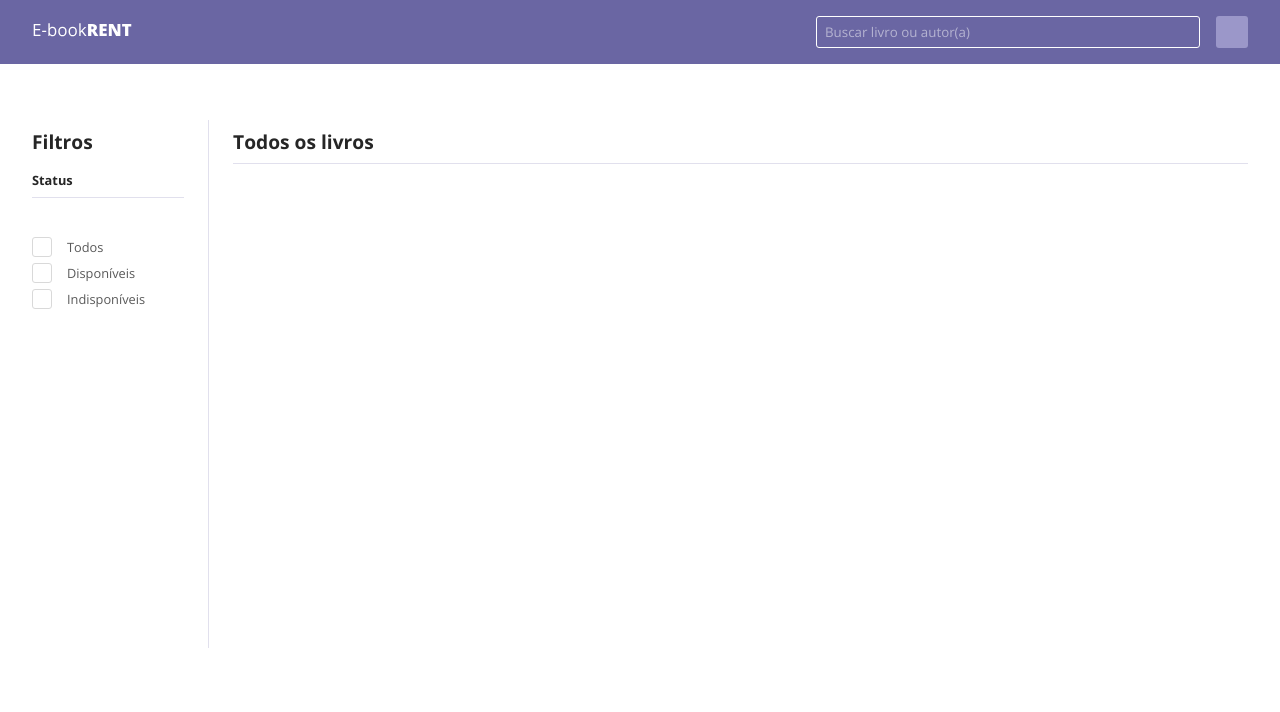
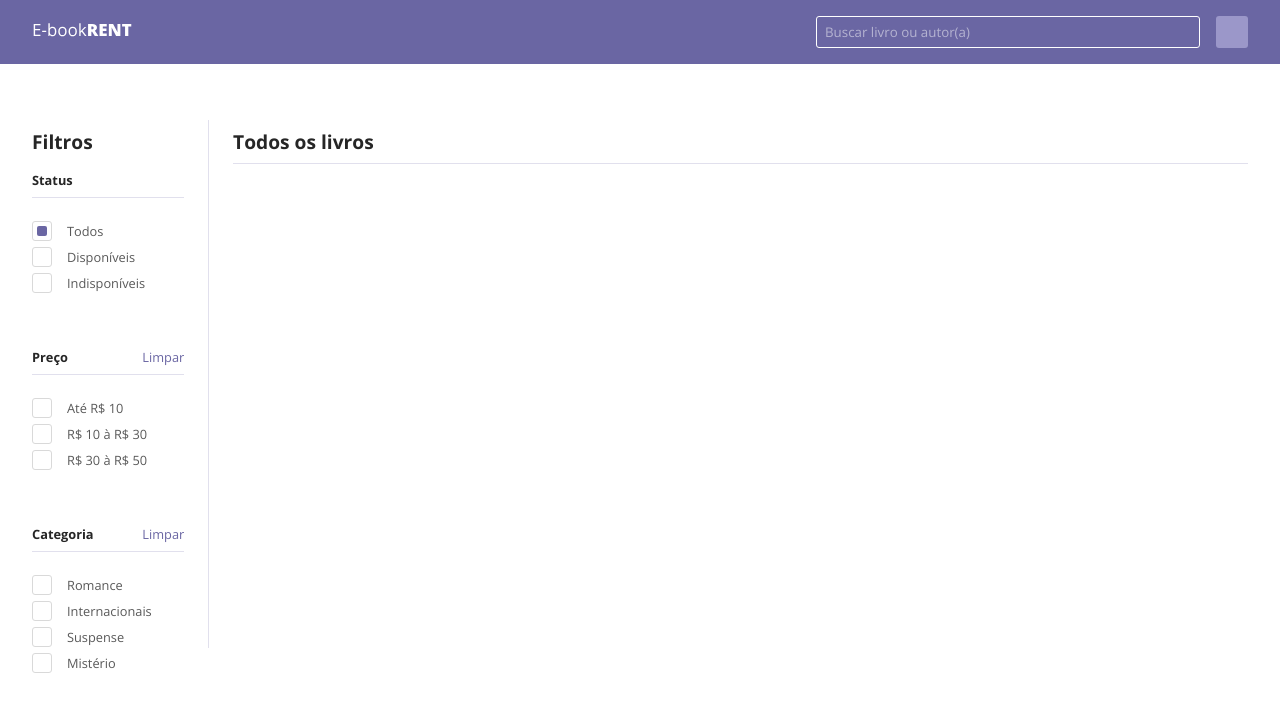
Before and after one commit to elicavalheiro/ebook-rent, a Vue app: page / in a window 1280 px wide. Shown: the top 712 px of the page. Built offline with nearby package versions, Linux system fonts and the light colour scheme.

Commit message:
:sparkles: create filters

```diff
--- a/src/components/Checkbox.vue
+++ b/src/components/Checkbox.vue
@@ -2,7 +2,11 @@
   <div class="checkbox-container">
     <label class="checkbox">
       {{ label }}
-      <input type="checkbox" :value="modelValue" @click="$emit('update:modelValue', !modelValue)" />
+      <input
+        type="checkbox"
+        :value="value"
+        :checked="value === modelValue"
+        @change="$emit('update:modelValue', $event.target.value)" />
       <span class="checkmark"></span>
     </label>
   </div>
@@ -17,10 +21,19 @@ export default {
       default: ''
     },
     modelValue: {
-      type: Boolean,
-      default: false,
+      type: String,
+      default: '',
+    },
+    value: {
+      type: String,
+      default: ''
     }
   },
+  methods: {
+    teste(event){
+      console.log(event.target.value)
+    }
+  }
 }
 </script>
 
--- a/src/components/Filters.vue
+++ b/src/components/Filters.vue
@@ -2,10 +2,33 @@
   <div class="filters-container">
     <h2>Filtros</h2>
     <div class="filter">
-      <Title title="Status" size=".8rem" />
-      <Checkbox label="Todos" v-model="statusFilter.all" />
-      <Checkbox label="Disponíveis" v-model="statusFilter.available" />
-      <Checkbox label="Indisponíveis" v-model="statusFilter.unavailable" />
+      <div class="filter-group">
+        <Title title="Status" size=".8rem" />
+        <Checkbox label="Todos" value="all" v-model="statusFilter" />
+        <Checkbox label="Disponíveis" value="available" v-model="statusFilter" />
+        <Checkbox label="Indisponíveis" value="unavailable" v-model="statusFilter" />
+      </div>
+      <div class="filter-group">
+        <Title title="Preço" size=".8rem">
+          <template v-slot:extra>
+            <a class="clear-button" @click="priceFilter = ''">Limpar</a>
+          </template>
+        </Title>
+        <Checkbox label="Até R$ 10" value="bellow_10" v-model="priceFilter" />
+        <Checkbox label="R$ 10 à R$ 30" value="between_10_30" v-model="priceFilter" />
+        <Checkbox label="R$ 30 à R$ 50" value="between_30_50" v-model="priceFilter" />
+      </div>
+      <div class="filter-group">
+        <Title title="Categoria" size=".8rem">
+          <template v-slot:extra>
+            <a class="clear-button" @click="categoryFilter = ''">Limpar</a>
+          </template>
+        </Title>
+        <Checkbox label="Romance" value="romance" v-model="categoryFilter" />
+        <Checkbox label="Internacionais" value="international" v-model="categoryFilter" />
+        <Checkbox label="Suspense" value="suspense" v-model="categoryFilter" />
+        <Checkbox label="Mistério" value="mistery" v-model="categoryFilter" />
+      </div>
     </div>
   </div>
 </template>
@@ -22,11 +45,9 @@ export default {
   },
   data(){
     return {
-      statusFilter: {
-        all: true,
-        available: false,
-        unavailable: false,
-      }
+      statusFilter: 'all',
+      priceFilter: '',
+      categoryFilter: ''
     }
   }
 }
@@ -37,6 +58,17 @@ export default {
   width: 15%;
 }
 
+.filter-group {
+  margin-bottom: 3rem;
+}
+
+.clear-button {
+  text-decoration: none;
+  font-size: .8rem;
+  color: #6A66A3;
+  cursor: pointer;
+}
+
 h2 {
   font-size: 1.2rem;
   margin: .5rem 0;
--- a/src/components/Title.vue
+++ b/src/components/Title.vue
@@ -1,6 +1,9 @@
 <template>
   <div class="title-container">
-    <h1 :style="{ fontSize: size }">{{title}}</h1>
+    <div class="title">
+      <h1 :style="{ fontSize: size }">{{title}}</h1>
+      <slot name="extra"></slot>
+    </div>
     <div class="divider"></div>
   </div>
 </template>
@@ -28,6 +31,12 @@ export default {
   width: 100%;
 }
 
+.title {
+  display: flex;
+  justify-content: space-between;
+  align-items: center;
+}
+
 h1 {
   color: var(--black-color);
   margin: .5rem 0;
@@ -39,6 +48,6 @@ h1 {
   background: #6A66A3;
   opacity: 20%;
 
-  margin-bottom: 2rem;
+  margin-bottom: 1rem;
 }
 </style>
```
